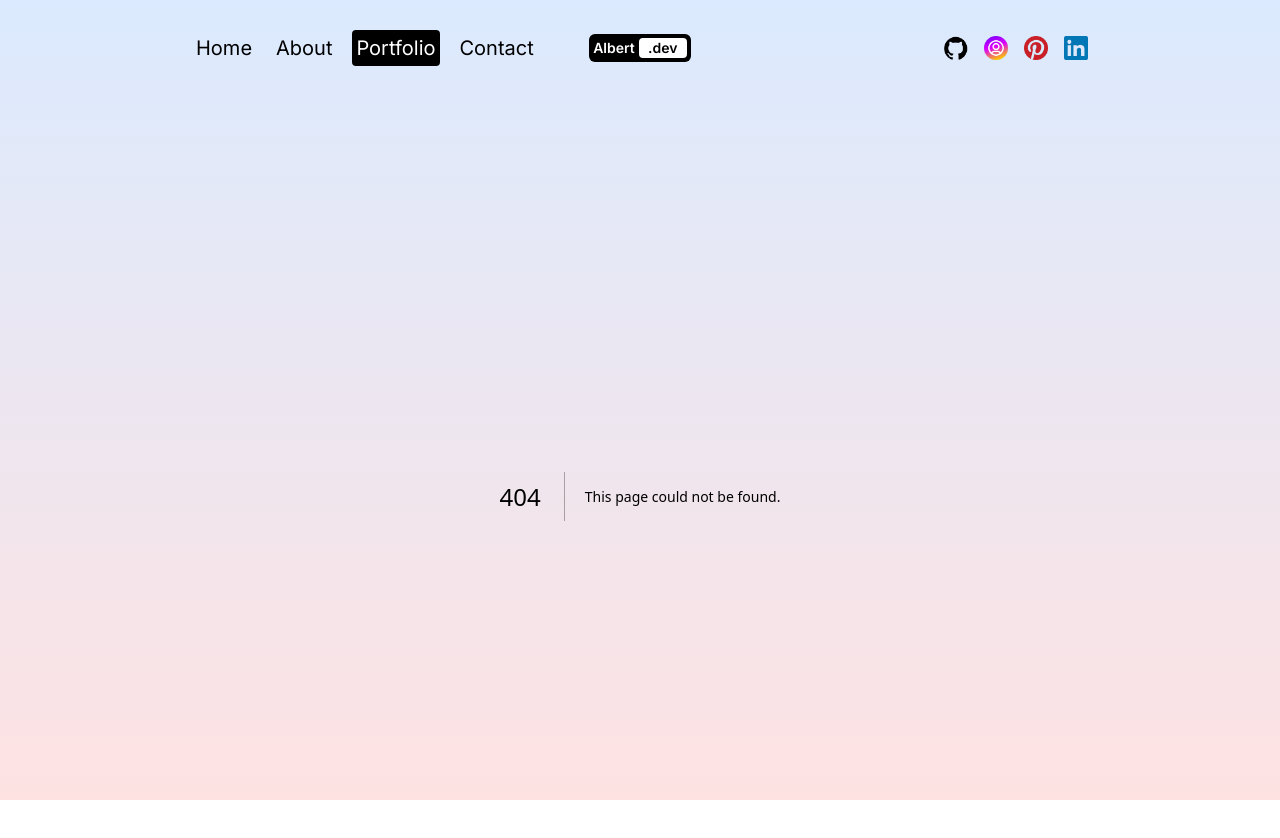
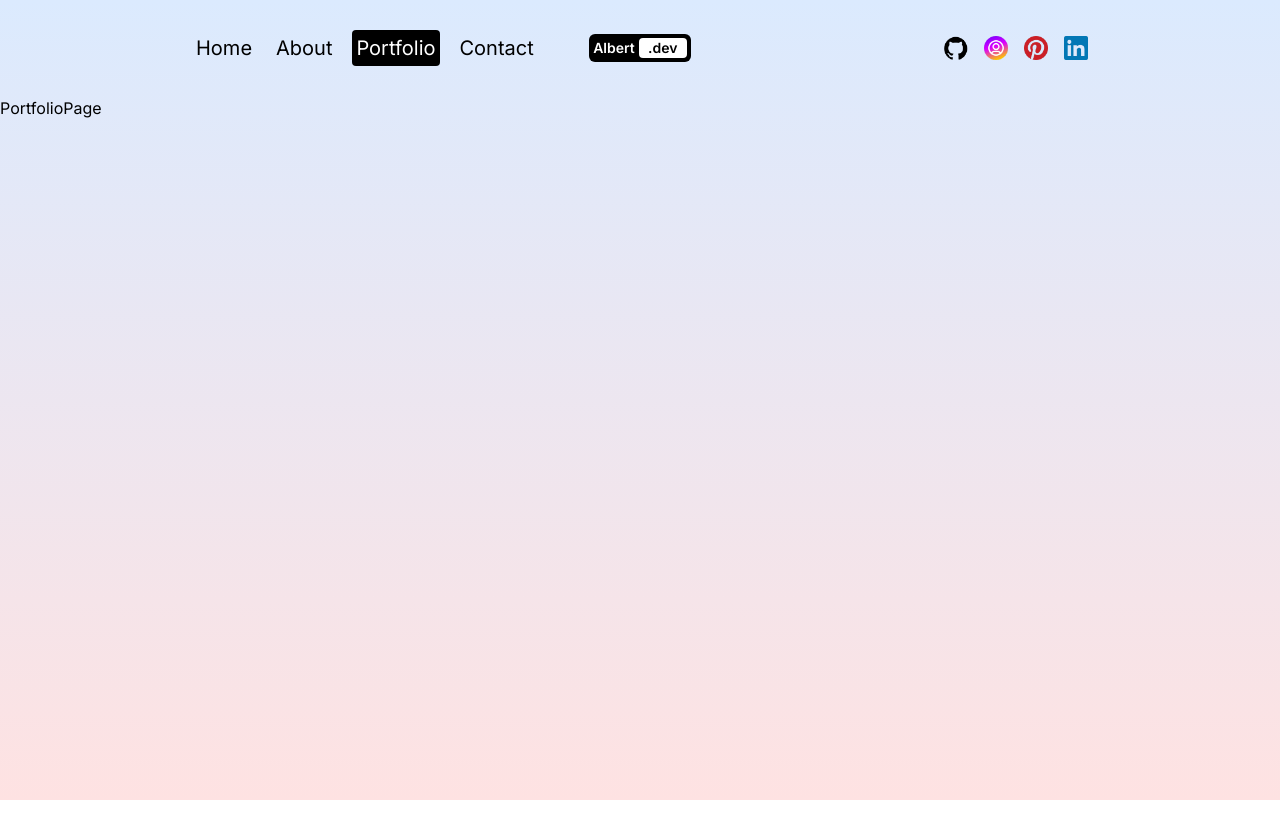
Before and after one commit to AlbertoMMIP/main-portfolio, a Next.js app: page /portfolio in a window 1280 px wide. Before the commit this address had no page. Shown: the top 838 px of the page. After the commit the page ends 800 px from the top, so only its background shows below. Built offline with nearby package versions, Linux system fonts and the light colour scheme.

Commit message:
[pages] Create skelleton of our pages

```diff
--- /dev/null
+++ b/src/app/about/page.jsx
@@ -0,0 +1,7 @@
+const AboutPage = () => {
+  return (
+    <div className="">AboutPage</div>
+  )
+}
+
+export default AboutPage;
--- /dev/null
+++ b/src/app/contact/page.jsx
@@ -0,0 +1,7 @@
+const ContactPage = () => {
+  return (
+    <div className="">ContactPage</div>
+  )
+}
+
+export default ContactPage;
--- /dev/null
+++ b/src/app/portfolio/page.jsx
@@ -0,0 +1,7 @@
+const PortfolioPage = () => {
+  return (
+    <div className="">PortfolioPage</div>
+  )
+}
+
+export default PortfolioPage;
```
